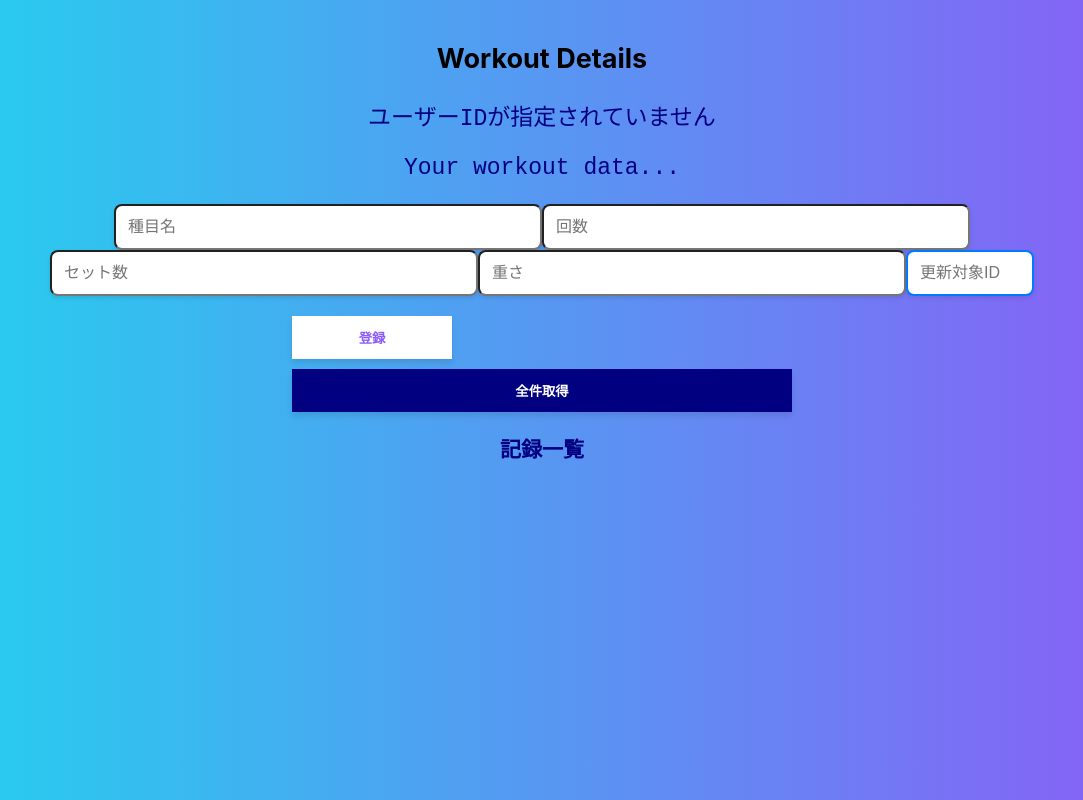
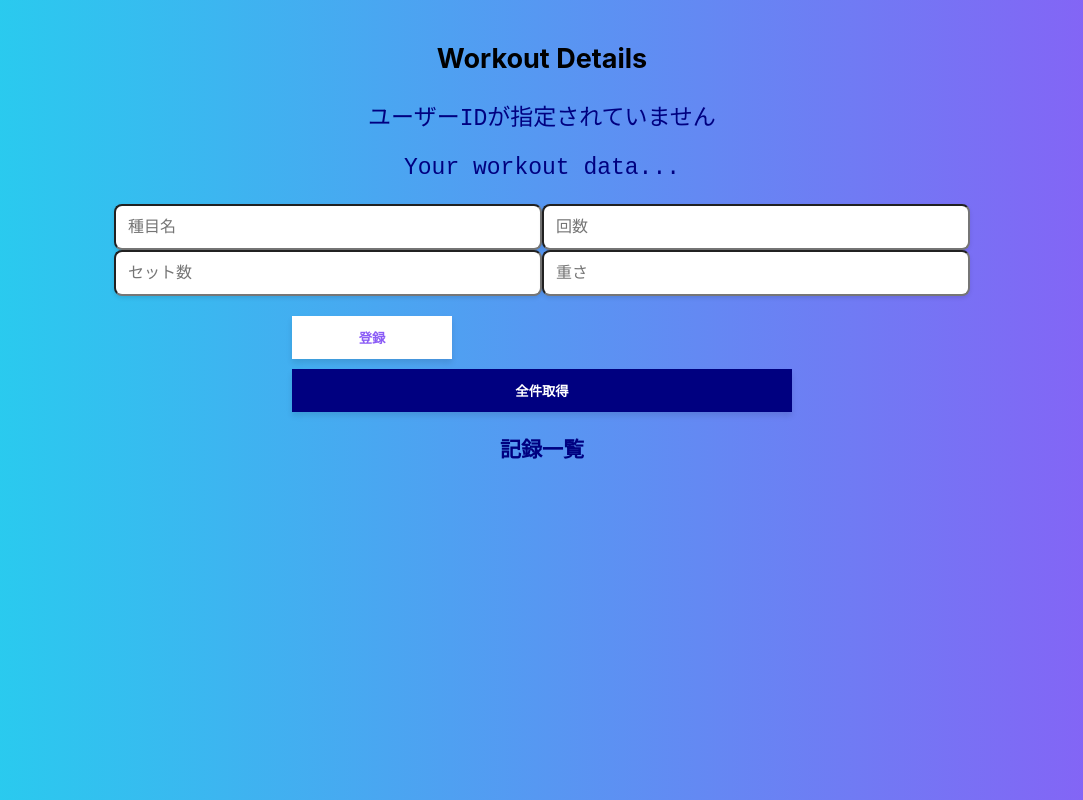
Before and after one commit to 13800628/workout-app, a React (Vite) app in the folder frontend/test-React/: page /workout in a window 1280 px wide. Shown: the whole page, without its empty margins (98-1181 px from the left). Built offline with nearby package versions, Linux system fonts and the light colour scheme.

Commit message:
ワークアウトページ設定

```diff
--- a/frontend/test-React/src/Workout.tsx
+++ b/frontend/test-React/src/Workout.tsx
@@ -159,15 +159,6 @@ export default function Workout() {
             }
           />
 
-          <input
-            placeholder="更新対象ID"
-            type="number"
-            value={targetId}
-            readOnly
-            //onChange={(e) => setTargetId(e.target.value)}
-            style={{ width: "100px", border: "2px solid #007bff" }} // 目立つように
-          />
-
           <div className="button-group">
             <button onClick={handleCreateWorkout}>登録</button>
 
@@ -199,16 +190,7 @@ export default function Workout() {
                 </button>
 
                 <button
-                  onClick={() => {
-                    if (!targetId) {
-                      alert("更新したいIDを入力してください");
-                      return;
-                    }
-                    handleUpdateAllDetails(Number(targetId));
-                  }}
-                >
-                  編集を実行
-                </button>
+                  onClick={() => { handleUpdateAllDetails(Number(targetId));}}> 編集を実行 </button>
 
                 <p>
                   <span className="font-semibold">ID:</span>
```
